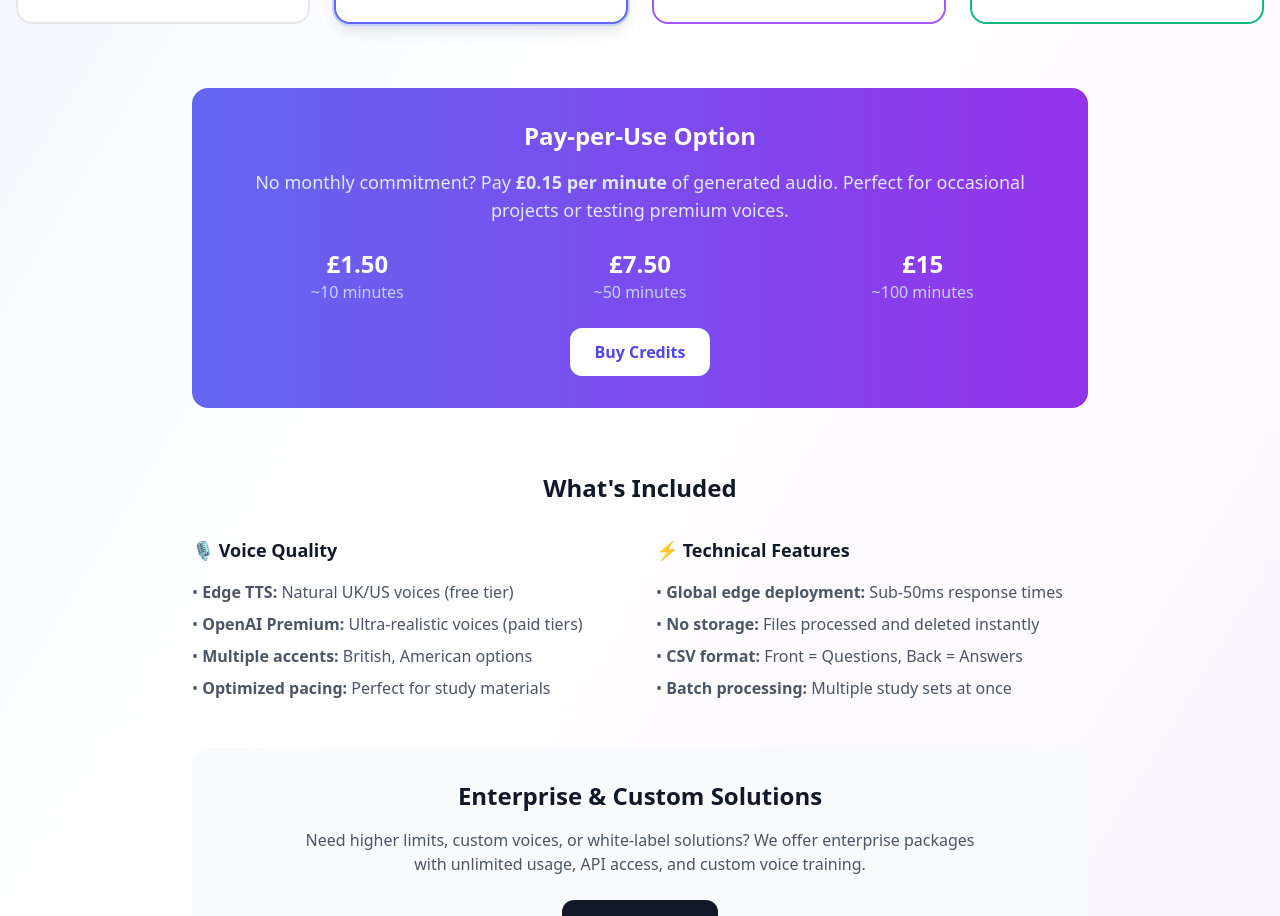
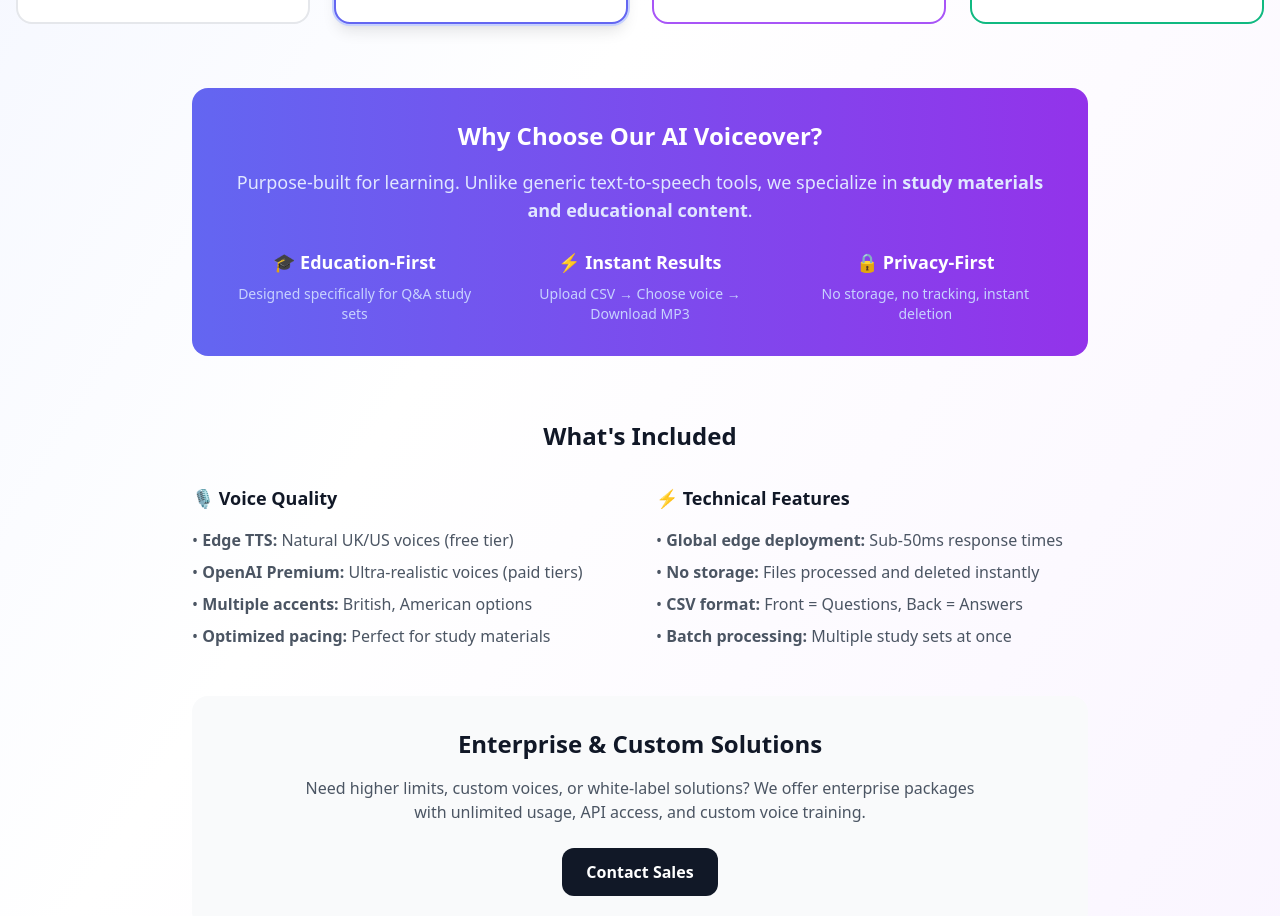
Before and after one commit to Sammii-HK/ai-voiceover, a SvelteKit app in the folder v2-frontend/: page /pricing in a window 1280 px wide. Shown: the part 1060-1976 px from the top of the page. Built offline with nearby package versions, Linux system fonts and the light colour scheme.

Commit message:
improve marketing messaging

```diff
--- a/v2-frontend/src/routes/+page.svelte
+++ b/v2-frontend/src/routes/+page.svelte
@@ -264,8 +264,8 @@
 						<Clock class="w-5 h-5 text-yellow-600" />
 					</div>
 					<div>
-						<h3 class="font-semibold text-gray-900 mb-2">Pay-as-you-go options</h3>
-						<p class="text-gray-600 text-sm">Monthly plans or overage billing. Only pay for what you actually use.</p>
+						<h3 class="font-semibold text-gray-900 mb-2">Simple monthly plans</h3>
+						<p class="text-gray-600 text-sm">Clear pricing with no hidden fees. Upgrade or cancel anytime.</p>
 					</div>
 				</div>
 
@@ -287,7 +287,7 @@
 		<div class="container mx-auto px-4 text-center">
 			<h2 class="text-3xl md:text-4xl font-bold mb-4">Simple, Fair Pricing</h2>
 			<p class="text-xl text-indigo-100 mb-12 max-w-2xl mx-auto">
-				Start free, upgrade when you need more. No hidden fees, no surprises.
+				Start free, upgrade for premium voices and more minutes. Simple, transparent pricing.
 			</p>
 
 			<div class="grid md:grid-cols-3 gap-6 max-w-4xl mx-auto mb-8">
@@ -405,7 +405,7 @@
 
 				<div class="bg-white rounded-xl p-6 shadow-sm">
 					<h3 class="font-semibold text-gray-900 mb-2">What happens if I go over my monthly minutes?</h3>
-					<p class="text-gray-600">You can purchase additional minutes at discounted overage rates: £0.15/min (Free), £0.12/min (Basic), £0.10/min (Pro).</p>
+					<p class="text-gray-600">Simply upgrade to the next plan for more minutes and better value. All plans include generous allowances for typical usage.</p>
 				</div>
 
 				<div class="bg-white rounded-xl p-6 shadow-sm">
--- a/v2-frontend/src/routes/pricing/+page.svelte
+++ b/v2-frontend/src/routes/pricing/+page.svelte
@@ -218,31 +218,28 @@
 			{/each}
 		</div>
 
-		<!-- Pay-per-use section -->
+		<!-- Value proposition section -->
 		<div class="max-w-4xl mx-auto mb-16">
 			<div class="bg-gradient-to-r from-indigo-500 to-purple-600 rounded-2xl p-8 text-white text-center">
-				<h3 class="text-2xl font-bold mb-4">Pay-per-Use Option</h3>
+				<h3 class="text-2xl font-bold mb-4">Why Choose Our AI Voiceover?</h3>
 				<p class="text-indigo-100 mb-6 text-lg">
-					No monthly commitment? Pay <strong>£0.15 per minute</strong> of generated audio.
-					Perfect for occasional projects or testing premium voices.
+					Purpose-built for learning. Unlike generic text-to-speech tools,
+					we specialize in <strong>study materials and educational content</strong>.
 				</p>
-				<div class="grid md:grid-cols-3 gap-4 text-center">
+				<div class="grid md:grid-cols-3 gap-6 text-center">
 					<div>
-						<div class="text-2xl font-bold">£1.50</div>
-						<div class="text-indigo-200">~10 minutes</div>
+						<div class="text-lg font-bold mb-2">🎓 Education-First</div>
+						<div class="text-indigo-200 text-sm">Designed specifically for Q&A study sets</div>
 					</div>
 					<div>
-						<div class="text-2xl font-bold">£7.50</div>
-						<div class="text-indigo-200">~50 minutes</div>
+						<div class="text-lg font-bold mb-2">⚡ Instant Results</div>
+						<div class="text-indigo-200 text-sm">Upload CSV → Choose voice → Download MP3</div>
 					</div>
 					<div>
-						<div class="text-2xl font-bold">£15</div>
-						<div class="text-indigo-200">~100 minutes</div>
+						<div class="text-lg font-bold mb-2">🔒 Privacy-First</div>
+						<div class="text-indigo-200 text-sm">No storage, no tracking, instant deletion</div>
 					</div>
 				</div>
-				<button class="mt-6 bg-white text-indigo-600 px-6 py-3 rounded-lg font-semibold hover:bg-gray-50 transition-colors">
-					Buy Credits
-				</button>
 			</div>
 		</div>
 
```
